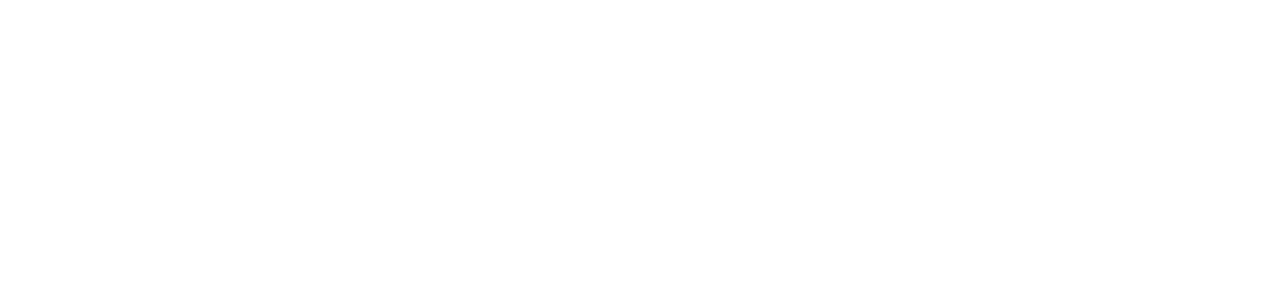
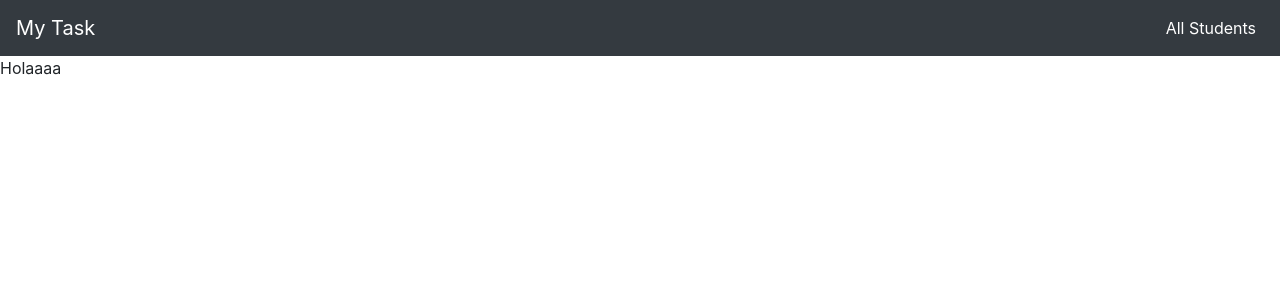
Before and after one commit to ankurgupta255/Think201-Task, a React (Create React App) app in the folder client/: page /unique in a window 1280 px wide. Shown: the top 300 px of the page. Built offline with nearby package versions, Linux system fonts and the light colour scheme.

Commit message:
Added Navbar

```diff
--- /dev/null
+++ b/client/src/components/navbar/navbar.js
@@ -0,0 +1,19 @@
+import React from 'react';
+import { Navbar, Nav } from 'react-bootstrap';
+
+const Navigation = () => {
+    return (
+        <Navbar bg="dark" variant="dark" expand="lg">
+            <Navbar.Brand href="/" className="navbar-brand">
+                My Task</Navbar.Brand>
+            <Navbar.Toggle aria-controls="basic-navbar-nav" />
+            <Navbar.Collapse id="basic-navbar-nav">
+                <Nav className="ml-auto">
+                    <Nav.Link href="/all" className="active">All Students</Nav.Link>
+                </Nav>
+            </Navbar.Collapse>
+        </Navbar>
+    )
+}
+
+export default Navigation;
--- /dev/null
+++ b/client/src/components/uniqueStudent/uniqueStudent.js
@@ -0,0 +1,26 @@
+import React, {Component} from 'react';
+
+class UniqueStudent extends React.Component{
+    constructor(){
+        super()
+        this.state={
+            name: '',
+            email: '',
+            phone: '',
+            photo: '',
+            degree: ''
+        }
+    }
+    componentDidMount(){
+
+    }
+    render(){
+        return(
+            <div>
+                Holaaaa
+            </div>
+        )
+    }
+}
+
+export default UniqueStudent;
--- a/client/src/containers/App.js
+++ b/client/src/containers/App.js
@@ -5,13 +5,17 @@
 
 import Landing from '../components/landingPage/landing';
 import AllStudents from '../components/getAllStudents/getAllStudents';
+import UniqueStudent from '../components/uniqueStudent/uniqueStudent';
+import Navigation from '../components/navbar/navbar';
 
 function App() {
   return (
     <Router>
+      <Navigation />
       <Switch>
-        <Route exact path = '/' component = {Landing} />
-        <Route exact path = '/all' component = {AllStudents} />
+        <Route exact path='/' component={Landing} />
+        <Route exact path='/all' component={AllStudents} />
+        <Route exact path='/unique' component={UniqueStudent} />
       </Switch>
     </Router>
   );
```
